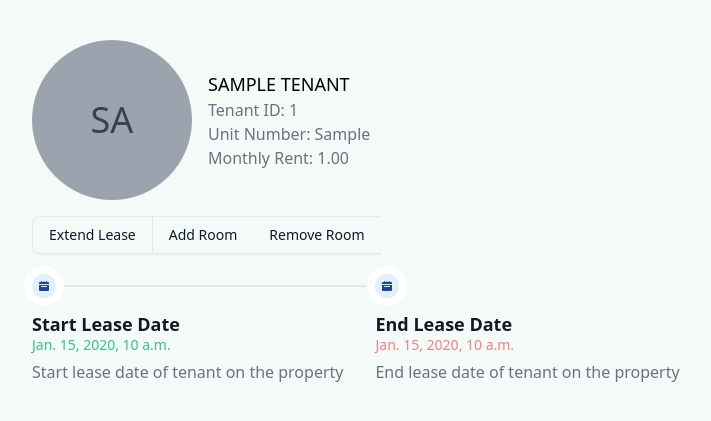
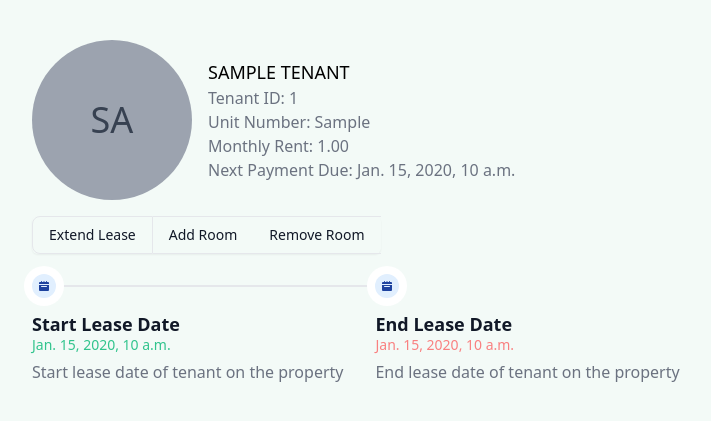
Before and after one commit to 75marsel/Django-ERP-App-Challenge, a Django app: page /tenant/profile/1/ in a window 1280 px wide. Shown: the part 64-485 px from the top of the page, without its empty margins (8-719 px from the left). Run offline with Django 5.2, Linux system fonts and the light colour scheme; tables that the repository leaves empty hold one stand-in row (values such as "Sample post"); style sheets or scripts are compiled from the project's sources; some libraries are stand-ins or nearby versions.

Commit message:
added a paginator on every page with table, added next payment due attribtue on tenant model

```diff
--- a/erp/templates/erp_app/detail/tenant_detail.html
+++ b/erp/templates/erp_app/detail/tenant_detail.html
@@ -16,6 +16,7 @@
                 <div class="text-base text-gray-500 dark:text-gray-400">Tenant ID: {{tenant.id}}</div>
                 <div class="text-base text-gray-500 dark:text-gray-400">Unit Number: {{tenant.unit}}</div>
                 <div class="text-base text-gray-500 dark:text-gray-400">Monthly Rent: {{ tenant.monthly_rent }}</div>
+                <div class="text-base text-gray-500 dark:text-gray-400">Next Payment Due: {{ tenant.next_payment_due }}</div>
             </div>
         </div>
 
```
